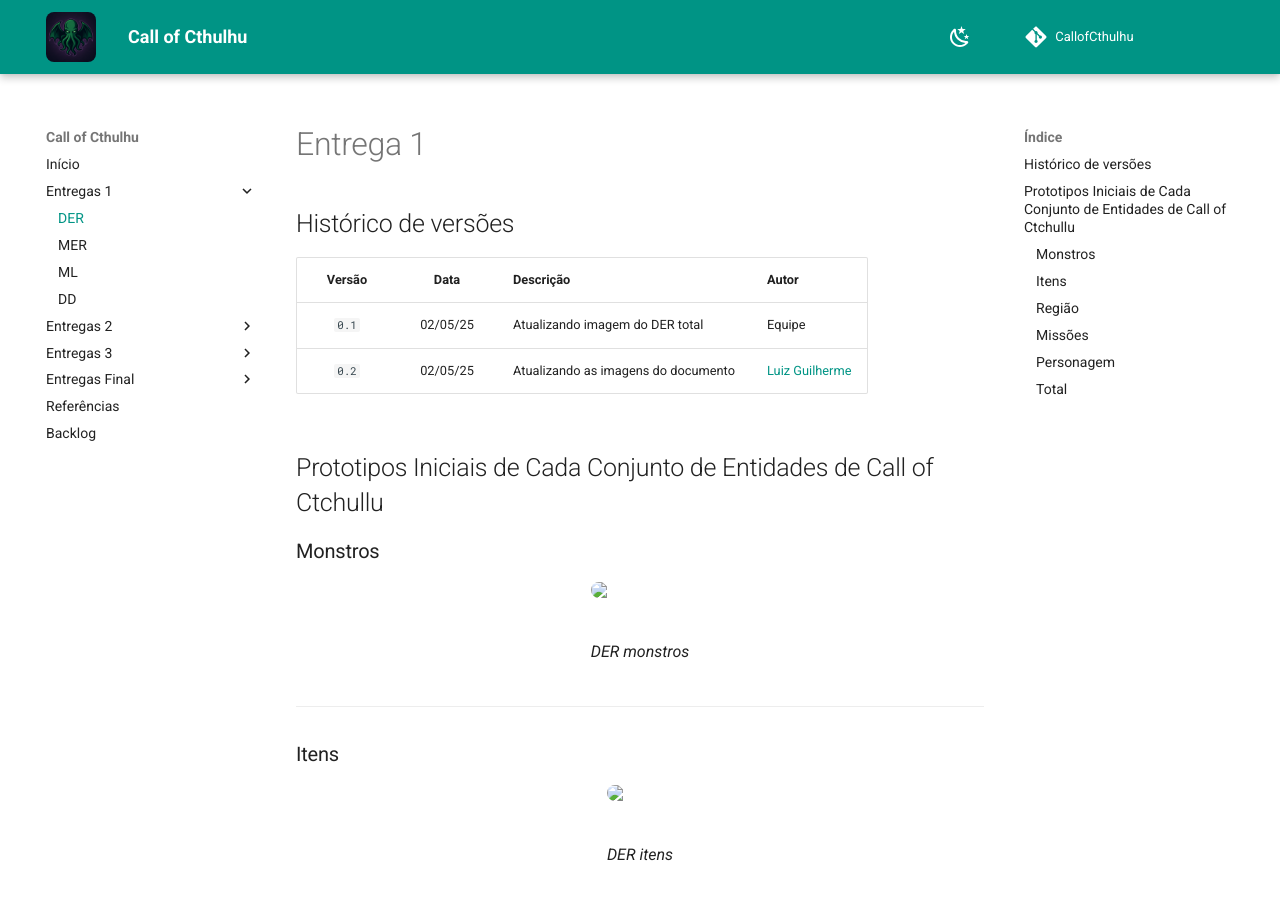
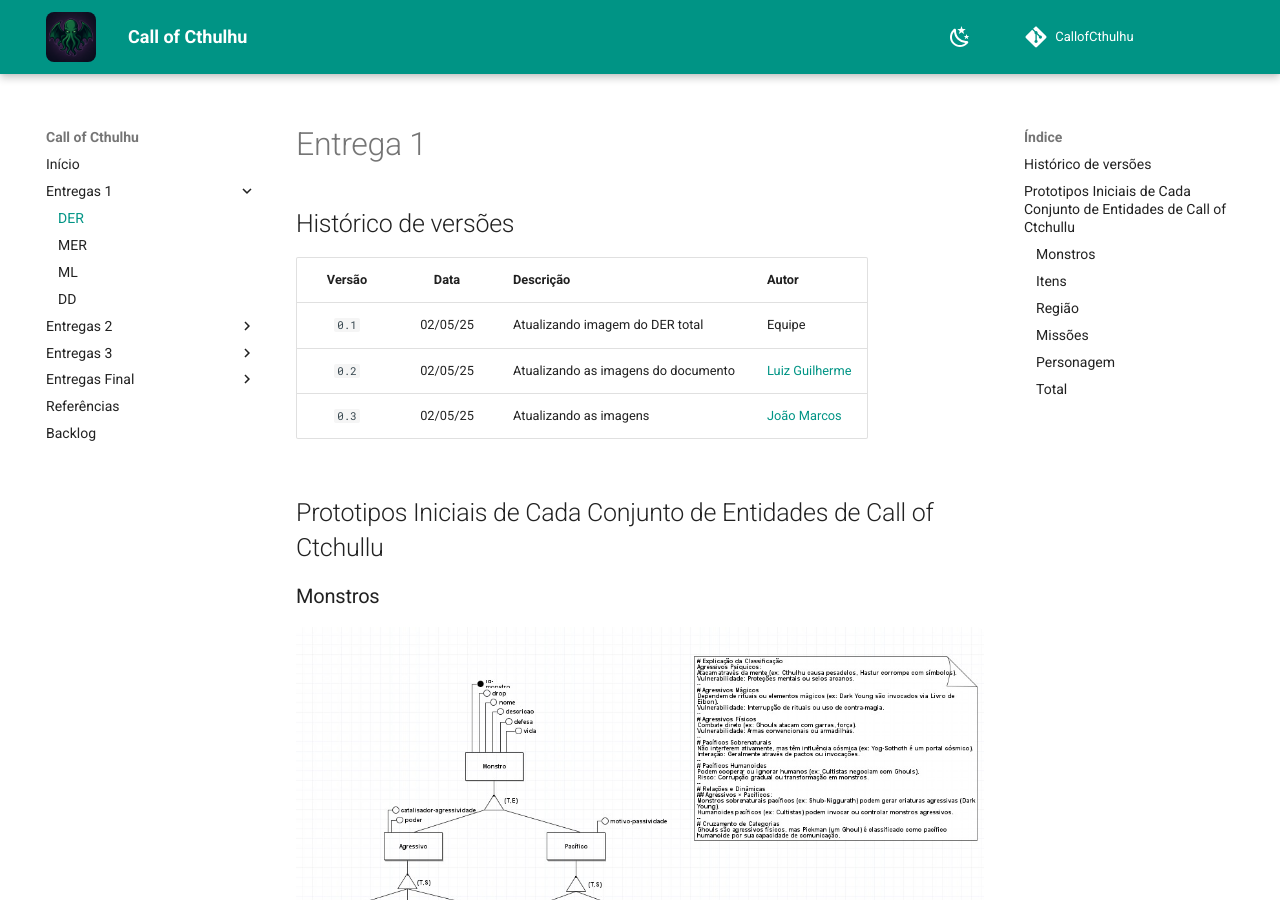
Before and after one commit to SBD1/2025.1-CallOfCthulhu, an MkDocs documentation site: the page built from docs/entregas/primeira/DER.md, in a window 1280 px wide and 900 px high. Built offline with MkDocs 1.6.1 and Material for MkDocs 9.7.7, drawn with Linux system fonts in a browser that asks for light colours; comment, search, counter and statistics services are not loaded.

Commit message:
:memo: Arrumando as imgs

```diff
--- a/docs/entregas/primeira/DER.md
+++ b/docs/entregas/primeira/DER.md
@@ -6,12 +6,13 @@
 | :----: | :--------: | ----------------------- | --------------------------------------------------------------------------------------------------------------------- |
 | `0.1`  | 02/05/25 |  Atualizando imagem do DER total  |        Equipe                |
 | `0.2`  | 02/05/25 | Atualizando as imagens do documento | [Luiz Guilherme](https://github.com/luizfaria1989) |
+| `0.3`  | 02/05/25 | Atualizando as imagens | [João Marcos](https://github.com/JJOAOMARCOS) |
 
 
 ## Prototipos Iniciais de Cada Conjunto de Entidades de Call of Ctchullu
 ### Monstros
 <figure markdown="span">
-  <img src="../../assets/monstros.png">
+![Monstro](../../assets/monstros.png){ width="700" }
   <figcaption>DER monstros</figcaption>
 </figure>
 
@@ -19,7 +20,7 @@
 
 ### Itens
 <figure markdown="span">
-  <img src="../../assets/itens.png">
+![Itens](../../assets/itens.png){ width="700" }
   <figcaption>DER itens</figcaption>
 </figure>
 
@@ -27,7 +28,7 @@
 
 ### Região
 <figure markdown="span">
-  <img src="../../assets/mapa.jpeg">
+![Mapa](../../assets/mapa.jpeg){ width="700" }
   <figcaption>DER região</figcaption>
 </figure>
 
@@ -35,7 +36,7 @@
 
 ### Missões
 <figure markdown="span">
-  <img src="../../assets/missoes.png">
+![Missão](../../assets/missoes.png){ width="700" }
   <figcaption>DER missões</figcaption>
 </figure>
 
@@ -43,13 +44,12 @@
 
 ### Personagem
 <figure markdown="span">
-  <img src="../../assets/personagem.png">
-  ![personagem](../assets/personagem.png){ width="700" }
+![Personagem](../../assets/personagem.png){ width="700" }
   <figcaption>DER personagem</figcaption>
 </figure>
 
 ### Total
 <figure markdown="span">
-  <img src="../../assets/DER_Total.png">
+![DER](../../assets/DER_Total.png)
   <figcaption>DER completo</figcaption>
 </figure>
```
Also changed, not shown: docs/entregas/primeira/ML.md (+2 -1 lines).
